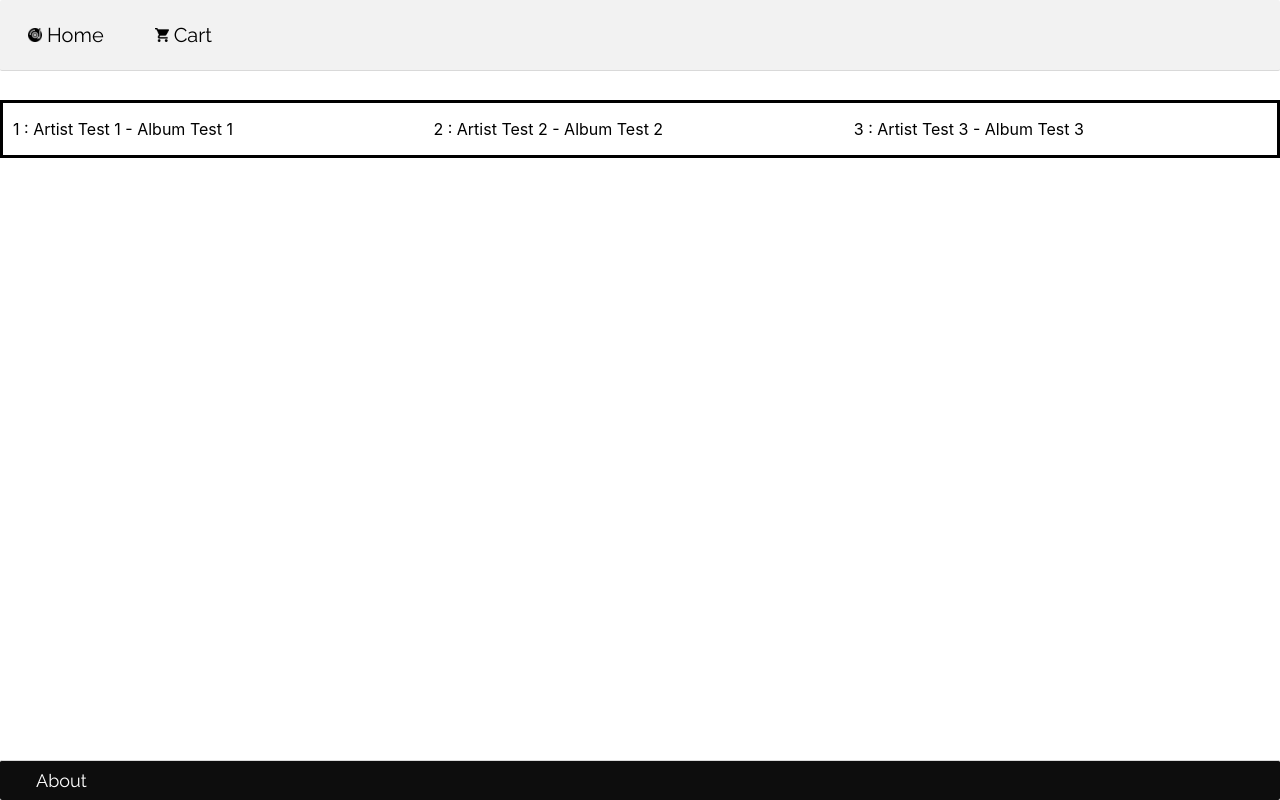
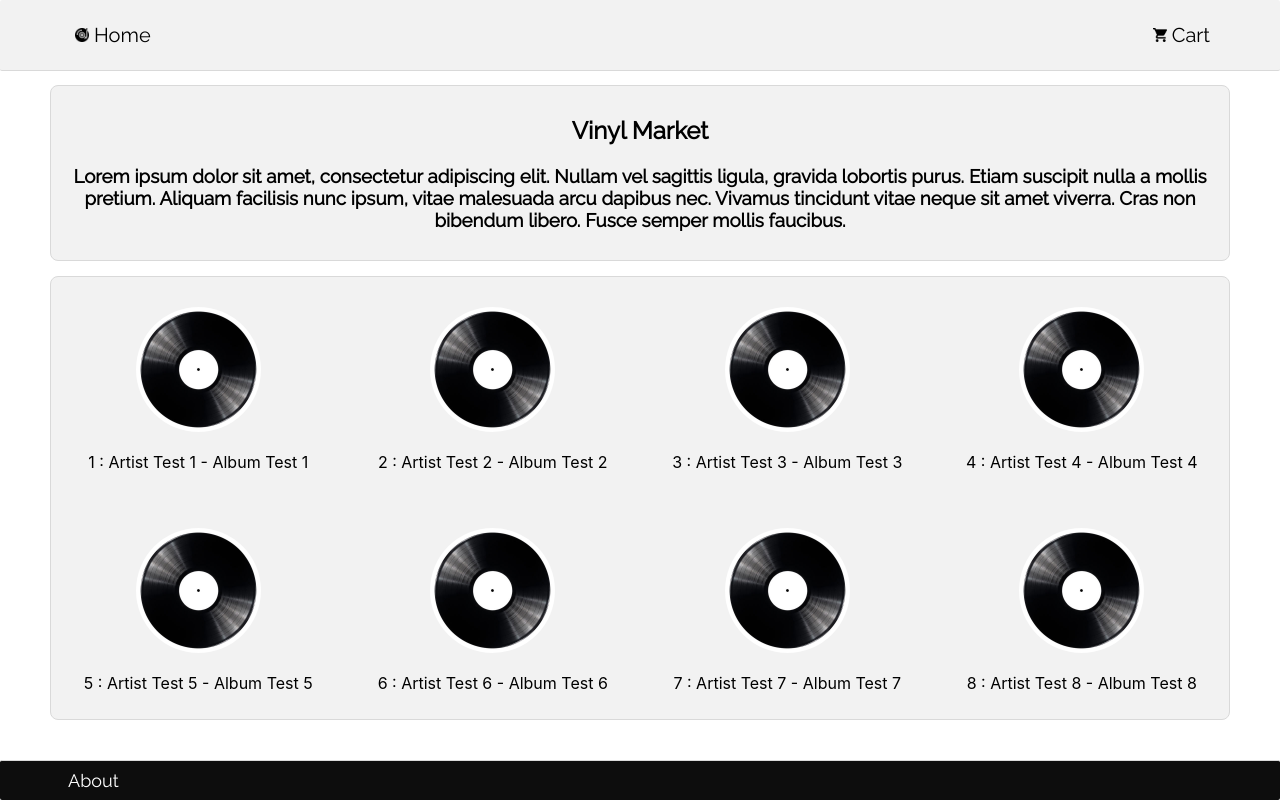
Before and after one commit to Crivoi/sportCompassStore, a React (Create React App) app in the folder sport_compass_store/: page / in a window 1280 px wide. Built offline with nearby package versions, Linux system fonts and the light colour scheme.

Commit message:
Added some dummy data

```diff
--- a/sport_compass_store/package.json
+++ b/sport_compass_store/package.json
@@ -8,6 +8,7 @@
     "@testing-library/user-event": "^7.2.1",
     "react": "^16.13.1",
     "react-dom": "^16.13.1",
+    "react-infinite-scroll-component": "^5.0.4",
     "react-router-dom": "^5.1.2",
     "react-scripts": "3.4.1"
   },
--- /dev/null
+++ b/sport_compass_store/src/VinylDB/vinylDB.json
@@ -0,0 +1,43 @@
+{
+    "vinyls": [
+        {
+          "id": 1,
+          "artistName": "Artist Test 1",
+          "albumName": "Album Test 1"
+        },
+        {
+          "id": 2,
+          "artistName": "Artist Test 2",
+          "albumName": "Album Test 2"
+        },
+        {
+          "id": 3,
+          "artistName": "Artist Test 3",
+          "albumName": "Album Test 3"
+        },
+        {
+          "id": 4,
+          "artistName": "Artist Test 4",
+          "albumName": "Album Test 4"
+        },
+        {
+          "id": 5,
+          "artistName": "Artist Test 5",
+          "albumName": "Album Test 5"
+        },
+        {
+          "id": 6,
+          "artistName": "Artist Test 6",
+          "albumName": "Album Test 6"
+        },{
+          "id": 7,
+          "artistName": "Artist Test 7",
+          "albumName": "Album Test 7"
+        },
+        {
+          "id": 8,
+          "artistName": "Artist Test 8",
+          "albumName": "Album Test 8"
+        }
+    ]
+}
--- a/sport_compass_store/src/components/About.js
+++ b/sport_compass_store/src/components/About.js
@@ -3,11 +3,46 @@ import React, { Component } from 'react'
 class About extends Component {
     render() {
         return (
-            <div>
-                About
+            <div className='aboutContainer' style={aboutContainerStyle}>
+                <p>
+                    Lorem ipsum dolor sit amet, consectetur adipiscing elit. Nullam vel sagittis ligula, gravida lobortis purus.
+                    Etiam suscipit nulla a mollis pretium. Aliquam facilisis nunc ipsum, vitae malesuada arcu dapibus nec.
+                    Vivamus tincidunt vitae neque sit amet viverra. Cras non bibendum libero. Fusce semper mollis faucibus.
+                    Suspendisse consectetur turpis cursus egestas aliquet. Cras faucibus nunc libero, in dapibus ligula mollis et.
+                    Aliquam tristique nibh nibh, eu pellentesque libero commodo non. Mauris venenatis neque sit amet risus iaculis tincidunt at ut ex.
+                    Morbi dapibus id justo nec auctor. Integer feugiat tempor leo, sit amet sollicitudin tellus rhoncus non.
+                </p>
+                <p>
+                    Lorem ipsum dolor sit amet, consectetur adipiscing elit. Nullam vel sagittis ligula, gravida lobortis purus.
+                    Etiam suscipit nulla a mollis pretium. Aliquam facilisis nunc ipsum, vitae malesuada arcu dapibus nec.
+                    Vivamus tincidunt vitae neque sit amet viverra. Cras non bibendum libero. Fusce semper mollis faucibus.
+                    Suspendisse consectetur turpis cursus egestas aliquet. Cras faucibus nunc libero, in dapibus ligula mollis et.
+                    Aliquam tristique nibh nibh, eu pellentesque libero commodo non. Mauris venenatis neque sit amet risus iaculis tincidunt at ut ex.
+                    Morbi dapibus id justo nec auctor. Integer feugiat tempor leo, sit amet sollicitudin tellus rhoncus non.
+                </p>
+                <p>
+                    Lorem ipsum dolor sit amet, consectetur adipiscing elit. Nullam vel sagittis ligula, gravida lobortis purus.
+                    Etiam suscipit nulla a mollis pretium. Aliquam facilisis nunc ipsum, vitae malesuada arcu dapibus nec.
+                    Vivamus tincidunt vitae neque sit amet viverra. Cras non bibendum libero. Fusce semper mollis faucibus.
+                    Suspendisse consectetur turpis cursus egestas aliquet. Cras faucibus nunc libero, in dapibus ligula mollis et.
+                    Aliquam tristique nibh nibh, eu pellentesque libero commodo non. Mauris venenatis neque sit amet risus iaculis tincidunt at ut ex.
+                    Morbi dapibus id justo nec auctor. Integer feugiat tempor leo, sit amet sollicitudin tellus rhoncus non.
+                </p>
             </div>
         )
     }
 }
 
+const aboutContainerStyle = {
+    position: 'relative',
+    display: 'block',
+    margin: '0px 50px',
+    border: '1px solid #d9d9d9',
+    borderRadius: '8px',
+    background: ' #f2f2f2',
+    gridTemplateColumns: '1fr 1fr 1fr',
+    top: '100px',
+    padding: '2em'
+}
+
 export default About;
--- a/sport_compass_store/src/components/Cart.js
+++ b/sport_compass_store/src/components/Cart.js
@@ -3,11 +3,23 @@ import React, { Component } from 'react'
 class Cart extends Component {
     render() {
         return (
-            <div>
+            <div className='cartContainerStyle' style={cartContainerStyle}>
                 Cart
             </div>
         )
     }
 }
 
+const cartContainerStyle = {
+    position: 'relative',
+    display: 'block',
+    margin: '0px 50px',
+    border: '1px solid #d9d9d9',
+    borderRadius: '8px',
+    background: ' #f2f2f2',
+    gridTemplateColumns: '1fr 1fr 1fr',
+    top: '100px',
+    padding: '2em'
+}
+
 export default Cart;
--- a/sport_compass_store/src/components/Main.js
+++ b/sport_compass_store/src/components/Main.js
@@ -1,31 +1,34 @@
 import React, { Component } from 'react';
+import InfiniteScroll from 'react-infinite-scroll-component';
+
 import Vinyls from './Vinyls';
+import vinylDB from '../VinylDB/vinylDB.json';
+
 
 class Main extends Component {
     state = {
-        vinyls: [
-          {
-            id: 1,
-            artistName: 'Artist Test 1',
-            albumName: 'Album Test 1'
-          },
-          {
-            id: 2,
-            artistName: 'Artist Test 2',
-            albumName: 'Album Test 2'
-          },
-          {
-            id: 3,
-            artistName: 'Artist Test 3',
-            albumName: 'Album Test 3'
-          },
-        ]
+        vinyls: []
+    }
+
+    componentDidMount() {
+      const data = vinylDB;
+      this.setState(data);
     }
 
     render() {
         return (
-          <div className="vinylsContainer" style={vinylsContainerStyle}>
-              <Vinyls vinyls={this.state.vinyls} />
+          <div>
+            <div className="mainAbout" style={mainAbout}>
+              <h2>Vinyl Market</h2>
+              <h3>
+                Lorem ipsum dolor sit amet, consectetur adipiscing elit. Nullam vel sagittis ligula, gravida lobortis purus.
+                Etiam suscipit nulla a mollis pretium. Aliquam facilisis nunc ipsum, vitae malesuada arcu dapibus nec.
+                Vivamus tincidunt vitae neque sit amet viverra. Cras non bibendum libero. Fusce semper mollis faucibus.
+              </h3>
+            </div>
+            <div className="vinylsContainer" style={vinylsContainerStyle}>
+                <Vinyls vinyls={this.state.vinyls} style={containerItemStyle} />
+            </div>
           </div>
         )
     }
@@ -34,9 +37,27 @@ class Main extends Component {
 const vinylsContainerStyle = {
   position: 'relative',
   display: 'grid',
-  gridTemplateColumns: '33% 33% 33%',
-  border: '3px solid black',
+  margin: '0px 50px',
+  border: '1px solid #d9d9d9',
+  borderRadius: '8px',
+  background: ' #f2f2f2',
+  gridTemplateColumns: '1fr 1fr 1fr 1fr',
   top: '100px'
 }
 
+const mainAbout = {
+  position: 'relative',
+  textAlign: 'center',
+  fontFamily: 'Raleway, sans-serif',
+  border: '1px solid #d9d9d9',
+  borderRadius: '8px',
+  background: '#f2f2f2',
+  margin: '0px 50px',
+  padding: '10px',
+  top: '85px'
+}
+
+const containerItemStyle = {
+}
+
 export default Main;
--- a/sport_compass_store/src/components/VinylItem.js
+++ b/sport_compass_store/src/components/VinylItem.js
@@ -1,11 +1,15 @@
 import React, { Component } from 'react';
 import PropTypes from 'prop-types';
+
+import defaultImg from './img/default.jpg';
+import './image.css'
 
 export class VinylItem extends Component {
     render() {
         const { id, artistName, albumName } = this.props.vinyl;
         return (
-            <div style={vinylStyle}>
+            <div className='vinylItem' style={vinylStyle}>
+                <img src={defaultImg} alt='default_vinyl_img' className='vinylImg' />
                 <p>
                     {id} : {artistName} - {albumName}
                 </p>
@@ -16,7 +20,8 @@ export class VinylItem extends Component {
 
 const vinylStyle = {
     position: 'relative',
-    padding: '0px 10px'
+    padding: '30px 10px 10px 10px',
+    textAlign: 'center'
 }
 
 VinylItem.propTypes = {
--- /dev/null
+++ b/sport_compass_store/src/components/image.css
@@ -0,0 +1,11 @@
+.vinylImg{
+    width: 125px;
+    border-radius: 50%;
+    -webkit-transition: -webkit-transform .8s ease-in-out;
+    transition:         transform .8s ease-in-out;
+}
+
+.vinylImg:hover{
+    -webkit-transform: rotate(360deg);
+    transform: rotate(360deg);
+}
--- a/sport_compass_store/src/components/layouts/Footer.js
+++ b/sport_compass_store/src/components/layouts/Footer.js
@@ -24,10 +24,10 @@ const linkStyle = {
     color: 'white',
     textAlign: 'center',
     padding: '0.5em 1em',
+    paddingLeft: '50px',
     marginLeft: '1em',
     float: 'left',
     textDecoration: 'none',
     fontSize: '18px',
     fontFamily: "Raleway, 'sans-serif'"
-
 }
--- a/sport_compass_store/src/components/layouts/Header.js
+++ b/sport_compass_store/src/components/layouts/Header.js
@@ -7,11 +7,11 @@ import cart from './layouts_img/cart.png';
 export default function Header() {
     return (
         <header style={navStyle}>
-                <Link to='/' style={linkStyle}>
+                <Link to='/' style={homeStyle}>
                     <img src={logo} alt='logo' style={navImgStyle} />
                     Home
                 </Link>
-                <Link to='/cart' style={linkStyle}>
+                <Link to='/cart' style={cartStyle}>
                     <img src={cart} alt='cart' style={navImgStyle} />
                     Cart
                 </Link>
@@ -26,15 +26,28 @@ const navStyle = {
     borderRadius: '2px',
     width: '100%',
     position: 'fixed',
+    top: '0px',
+    zIndex: '999'
 }
 
-const linkStyle = {
+const homeStyle = {
     color: 'black',
     textAlign: 'center',
     textDecoration: 'none',
     margin: '1em',
-    padding: '3px',
+    padding: '3px 50px',
     float: 'left',
+    fontSize: '20px',
+    fontFamily: "Raleway, 'sans-serif'"
+}
+
+const cartStyle = {
+    color: 'black',
+    textAlign: 'center',
+    textDecoration: 'none',
+    margin: '1em',
+    padding: '3px 50px',
+    float: 'right',
     fontSize: '20px',
     fontFamily: "Raleway, 'sans-serif'"
 }
```
Also changed, not shown: sport_compass_store/src/components/img/default.jpg (added), 1 other file (tests, documents, lock files or other folders).
